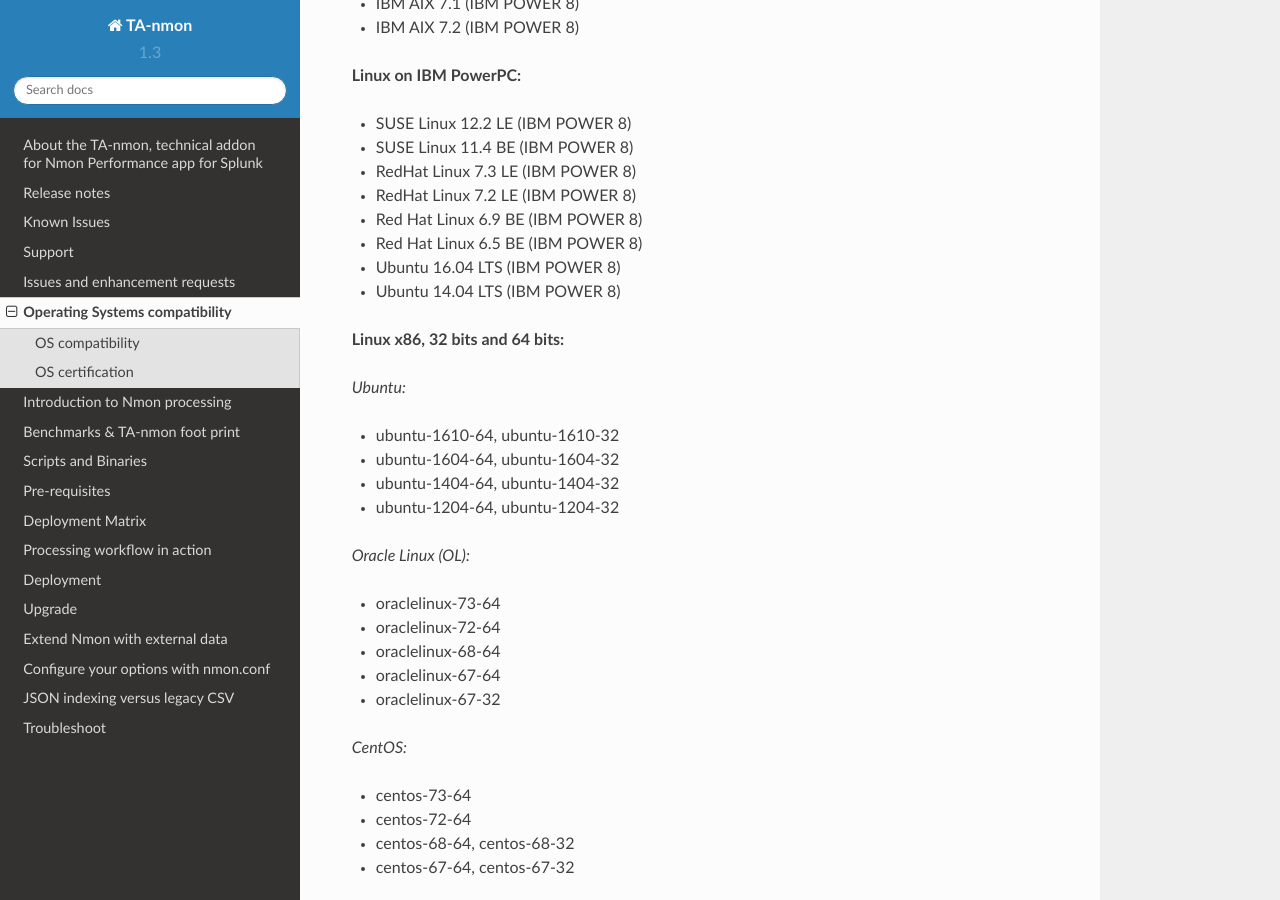
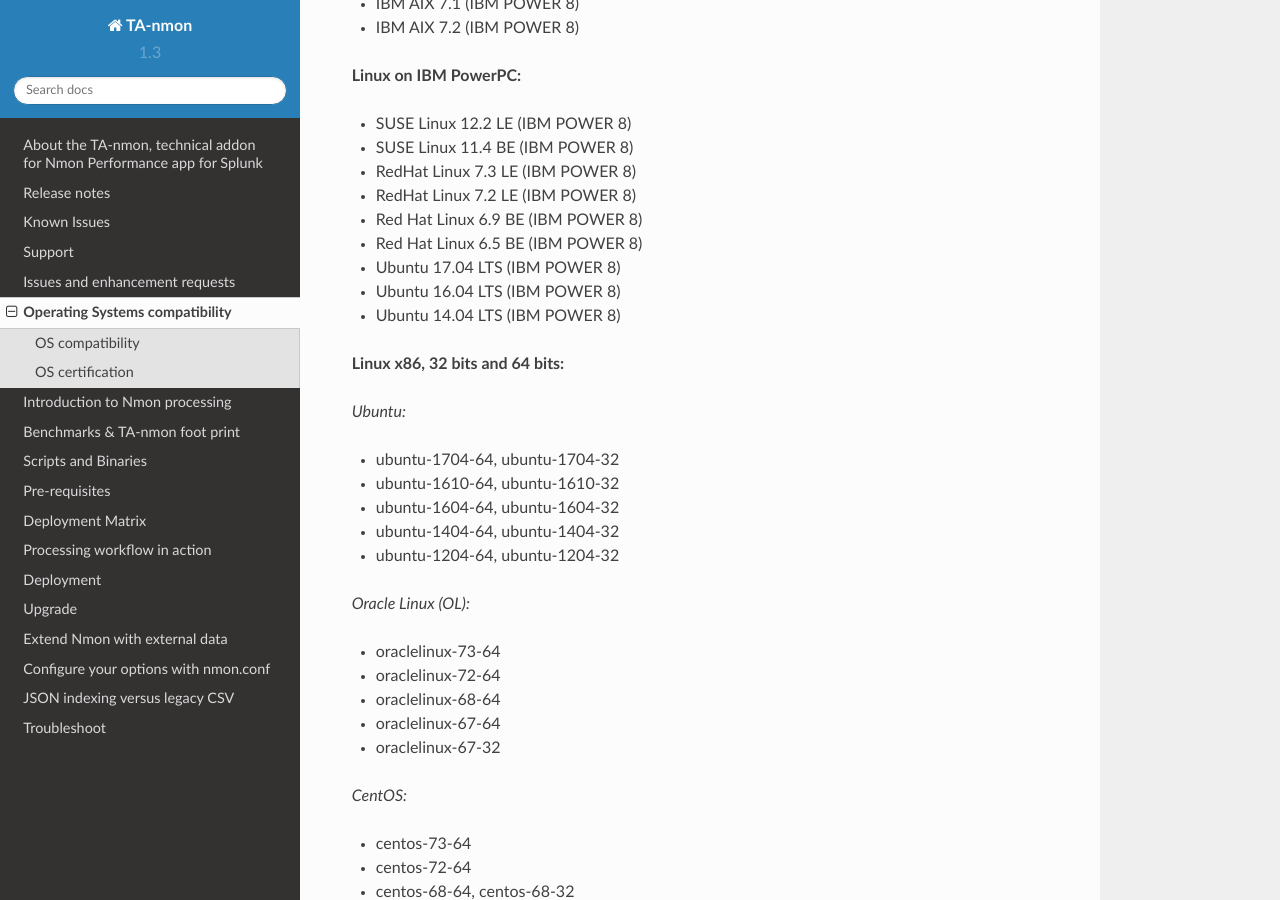
Before and after one commit to guilhemmarchand/TA-nmon, a Sphinx documentation site: the page built from docs/os_compatibility.rst, in a window 1280 px wide and 900 px high, scrolled down 688 px. Built offline with Sphinx 7.4.7 and the Read the Docs theme 2.0.0, drawn with Linux system fonts in a browser that asks for light colours.

Commit message:
- documentation update

```diff
--- a/docs/os_compatibility.rst
+++ b/docs/os_compatibility.rst
@@ -37,6 +37,7 @@
 * RedHat Linux 7.2 LE (IBM POWER 8)
 * Red Hat Linux 6.9 BE (IBM POWER 8)
 * Red Hat Linux 6.5 BE (IBM POWER 8)
+* Ubuntu 17.04 LTS (IBM POWER 8)
 * Ubuntu 16.04 LTS (IBM POWER 8)
 * Ubuntu 14.04 LTS (IBM POWER 8)
 
@@ -44,6 +45,7 @@
 
 *Ubuntu:*
 
+* ubuntu-1704-64, ubuntu-1704-32
 * ubuntu-1610-64, ubuntu-1610-32
 * ubuntu-1604-64, ubuntu-1604-32
 * ubuntu-1404-64, ubuntu-1404-32
```
